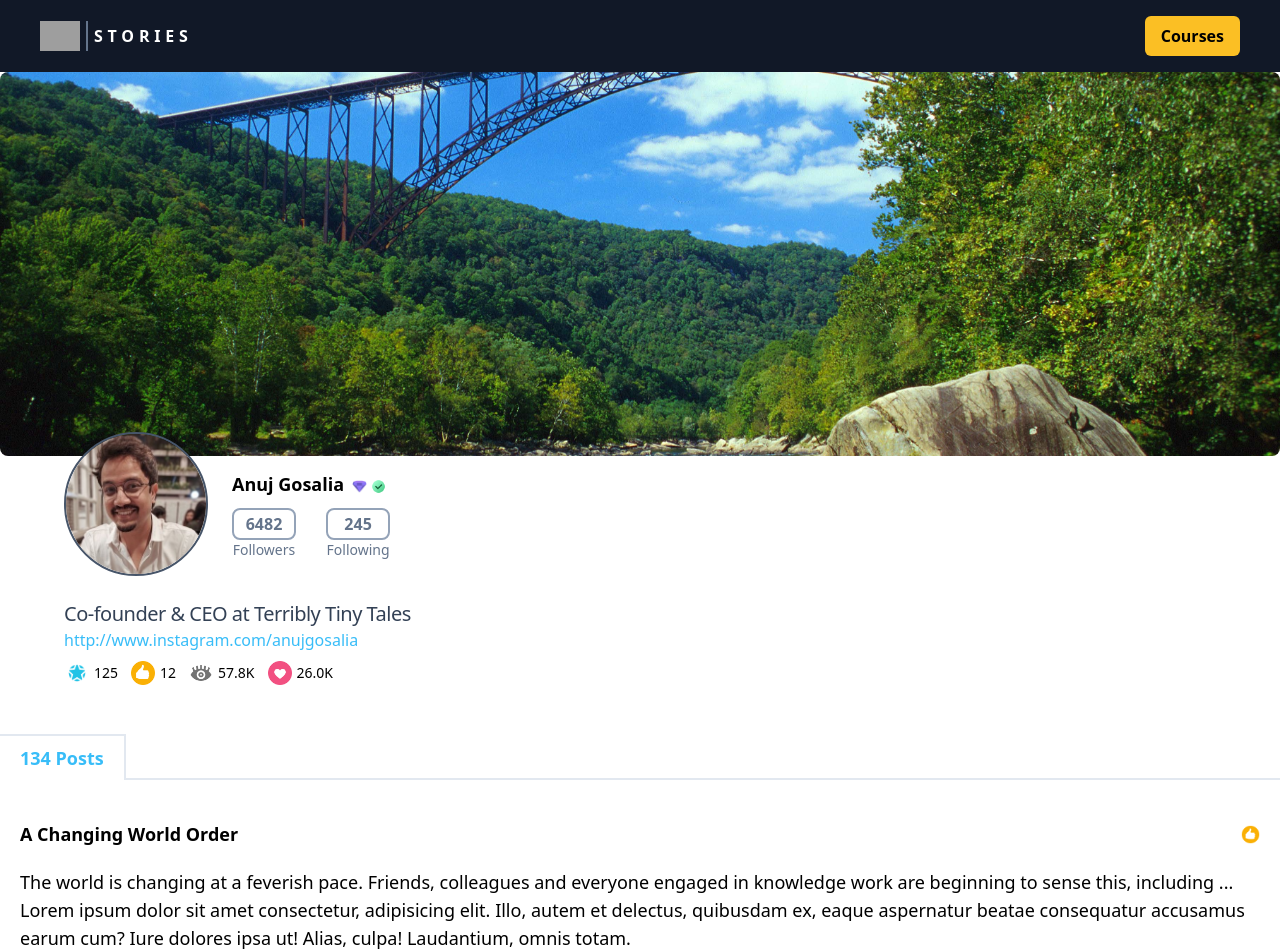
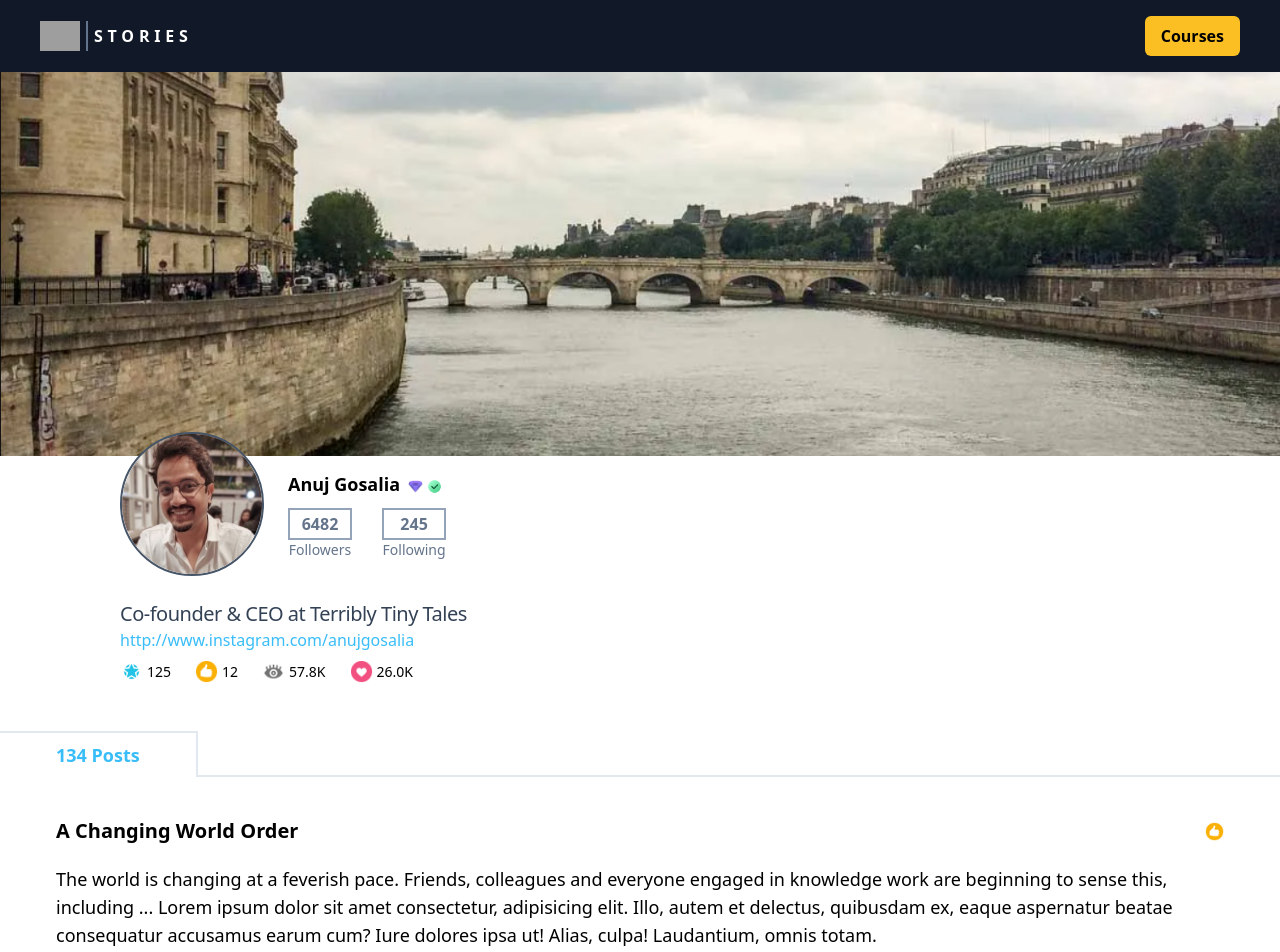
Before and after one commit to Benju2205/terribly_tiny_tales, a React (Create React App) app: page / in a window 1280 px wide. Shown: the top 952 px of the page. Built offline with nearby package versions, Linux system fonts and the light colour scheme; grey boxes are pictures that could not be loaded.

Commit message:
updated bgImg and responsiveness

```diff
--- a/src/Components/Background.js
+++ b/src/Components/Background.js
@@ -10,7 +10,7 @@ const Background = () => {
             return (
               <>
                 <img
-                  className="h-48 sm:h-56 md:h-72 lg:h-80 xl:h-96 w-full rounded-lg object-cover object-center"
+                  className="h-48 sm:h-56 md:h-72 lg:h-80 xl:h-96 w-full object-cover object-center"
                   src={elem.backgoundImage}
                   alt="nature image"
                 />
--- a/src/Components/Footer.js
+++ b/src/Components/Footer.js
@@ -4,7 +4,7 @@ import profileData from "../profileData.json";
 const Footer = (props) => {
   return (
     <>
-      <div className="flex xsm:flex-col items-center justify-between mt-10 px-5 pb-7 border-b-2 border-slate-200">
+      <div className="flex xsm:flex-col items-center justify-between mt-10 px-5 pb-7 border-b-2 border-slate-200  md:px-10 lg:px-14">
         <div>
           <span className="text-sky-400 text-sm font-semibold">
             {props.footerTitle}{" "}
--- a/src/Components/Posts.js
+++ b/src/Components/Posts.js
@@ -27,14 +27,14 @@ const Posts = () => {
         profileData.posts.map((elem, index) => {
           return (
             <>
-              <div className="flex-row items-center justify-center xsm:flex-col mt-10 px-5">
+              <div className="flex-row items-center justify-center xsm:flex-col mt-10 px-5 md:px-10 lg:px-14">
                 <Accordion open={openAccordions[index]} icon="">
                   <AccordionHeader
                     onClick={() => handleOpen(index)}
                     className="hover:bg-slate-100"
                   >
                     <div className="w-full flex items-center justify-between">
-                      <h3 className=" font-extrabold text-md lg:text-lg ">
+                      <h3 className=" font-extrabold text-md lg:text-xl ">
                         {elem.postHeading}
                       </h3>
                       <IconButton color="white">
@@ -53,6 +53,7 @@ const Posts = () => {
                   </AccordionBody>
                 </Accordion>
               </div>
+
               <Footer
                 footerTitle={elem.footerTitle}
                 name={elem.name}
--- a/src/Components/PostsNumber.js
+++ b/src/Components/PostsNumber.js
@@ -10,7 +10,7 @@ const PostsNumber = () => {
           return (
             <>
               <div className="flex mt-7">
-                <div className=" px-5 py-2 border-r-2 border-t-2 border-slate-200">
+                <div className=" px-5 py-2 border-r-2 border-t-2 border-slate-200 md:px-10 lg:px-14">
                   <span className=" text-sky-400 font-bold lg:text-lg">
                     {elem.postTimes} Posts
                   </span>
--- a/src/Components/UserDetail1.js
+++ b/src/Components/UserDetail1.js
@@ -11,7 +11,7 @@ const UserDetail1 = () => {
         profileData.about.map((elem) => {
           return (
             <>
-              <div className="h-auto flex">
+              <div className="h-auto flex lg:px-14">
                 <div className=" container mx-auto text-black  ">
                   <div className=" flex items-start justify-start xsm:flex-col">
                     <a href="/">
--- a/src/Components/UserDetail2.js
+++ b/src/Components/UserDetail2.js
@@ -35,16 +35,16 @@ const Profilemain2 = () => {
               profileData.icons.map((elem) => {
                 return (
                   <>
-                    <div className="flex mt-1">
-                      <div className="flex gap-4 w-auto xsm:flex-col">
-                        <div className="flex items-center justify-start gap-1">
-                          <div className="flex gap-4">
-                            <IconButton color="white">
+                    <div className="flex mt-1 ">
+                      <div className="flex w-auto xsm:flex-col ">
+                        <div className="flex items-center justify-start gap-1 lg:mr-3">
+                          <div className="flex items-start justify-start">
+                            <IconButton color="white" className="w-auto">
                               <img
                                 key={elem.id}
                                 src={elem.icon}
                                 alt="img"
-                                width={26}
+                                width={23}
                               />
                             </IconButton>
                           </div>
--- a/src/profileData.json
+++ b/src/profileData.json
@@ -4,7 +4,7 @@
             "id": 1,
             "bio": "Co-founder & CEO at Terribly Tiny Tales",
             "link": "http://www.instagram.com/anujgosalia",
-            "backgoundImage": "Images/background.jpeg",
+            "backgoundImage": "Images/bg.png",
             "profileImage": "Images/propic.jpg",
             "name": "Anuj Gosalia",
             "followers": 6482,
```
Also changed, not shown: public/Images/background.jpeg (deleted), public/Images/bg.png (added).
